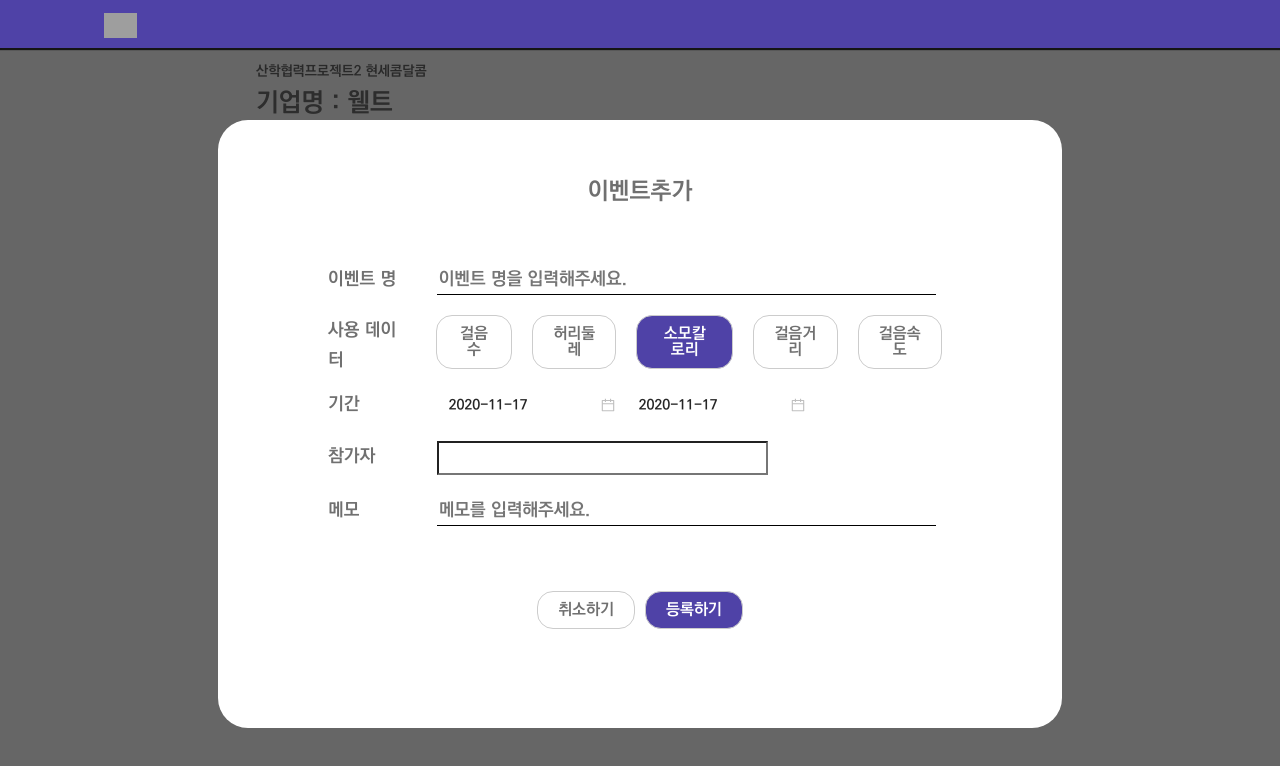
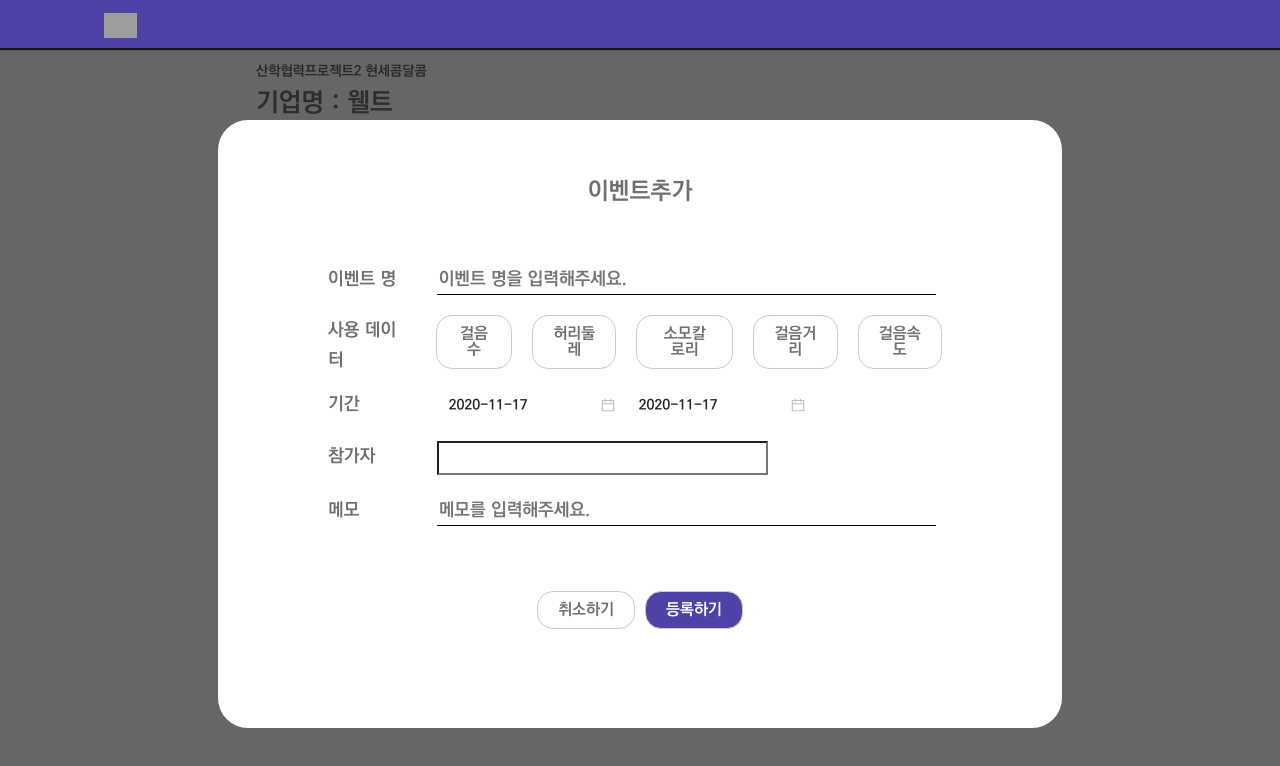
Before and after one commit to jimniDev/weltb2b, a React (Create React App) app: page /event/add in a window 1280 px wide. Shown: the top 766 px of the page. Built offline with nearby package versions, Linux system fonts and the light colour scheme; grey boxes are pictures that could not be loaded.

Commit message:
checkbox error
check 한 후 rerendering하면 제대로 나옴

```diff
--- a/src/Screens/AddEvent/AddEvent.js
+++ b/src/Screens/AddEvent/AddEvent.js
@@ -22,7 +22,7 @@ const AddEvent = () => {
   const [dataInfo, setDataInfo] = useState([
     {id: 1, name: "step", value:"걸음 수", isChecked: false},
     {id: 2, name: "waist", value: "허리둘레", isChecked: false},
-    {id: 3, name: "calories", value: "소모칼로리", isChecked: true},
+    {id: 3, name: "calories", value: "소모칼로리", isChecked: false},
     {id: 4, name: "distance", value: "걸음거리", isChecked: false},
     {id: 5, name: "gaitSpeed", value: "걸음속도", isChecked: false},
   ]);
@@ -89,10 +89,11 @@ const AddEvent = () => {
          type="checkbox"
          checked={props.isChecked}
          value={props.value}
-         name={props.name}
+         id={props.name}
+         onClick={props.handleCheckChieldElement}
         />
         <CheckboxLabelDefault
-          onClick={props.handleCheckChieldElement}
+          for={props.name}
           isChecked={props.isChecked}>
             {props.value}
         </CheckboxLabelDefault>
@@ -101,6 +102,9 @@ const AddEvent = () => {
   }
 
   const handleCheckChieldElement = (event) => {
+    console.log(event.target.value);
+    console.log(event.target.checked);
+
     let _dataInfo = dataInfo;
     _dataInfo.forEach(data => {
        if (data.value === event.target.value) data.isChecked = event.target.checked
--- a/src/Screens/AddEvent/AddEventStyle.js
+++ b/src/Screens/AddEvent/AddEventStyle.js
@@ -60,9 +60,7 @@ export const FormTextInput =  styled.input`
 `;
 
 export const CheckboxInput = styled.input.attrs({type: 'checkbox'})`
-    opacity: 0;
-    position: fixed;
-    width: 0;
+    display: none;
 `;
 
 export const CheckboxLabelDefault = styled.label.attrs({ type: 'checkbox' })`
```
